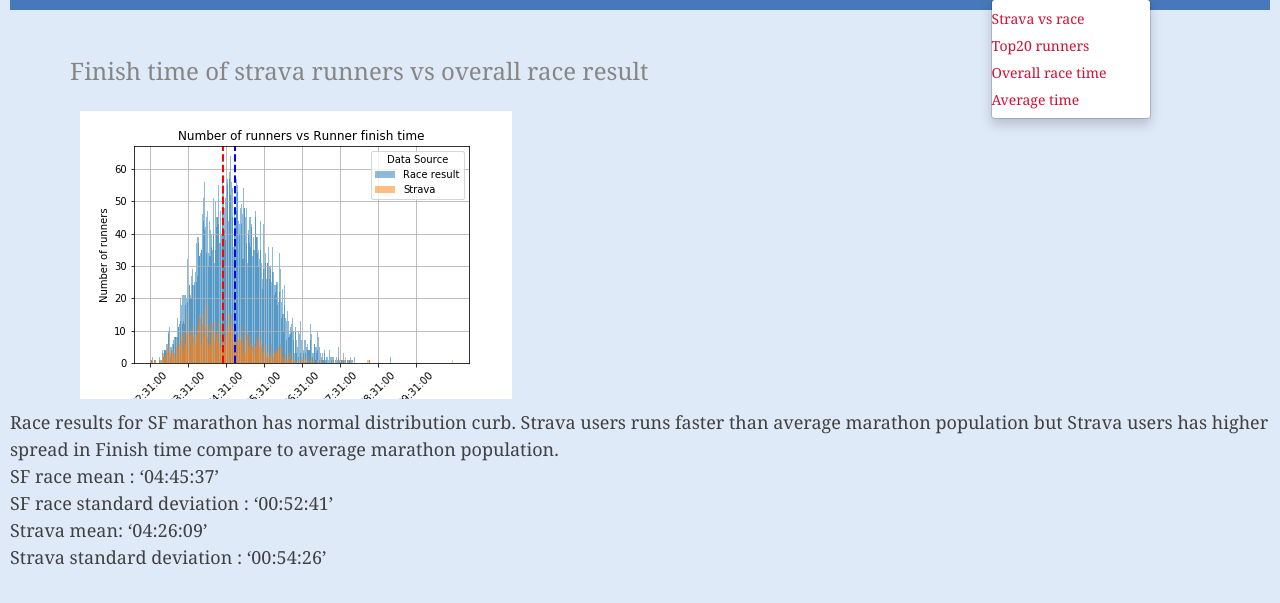
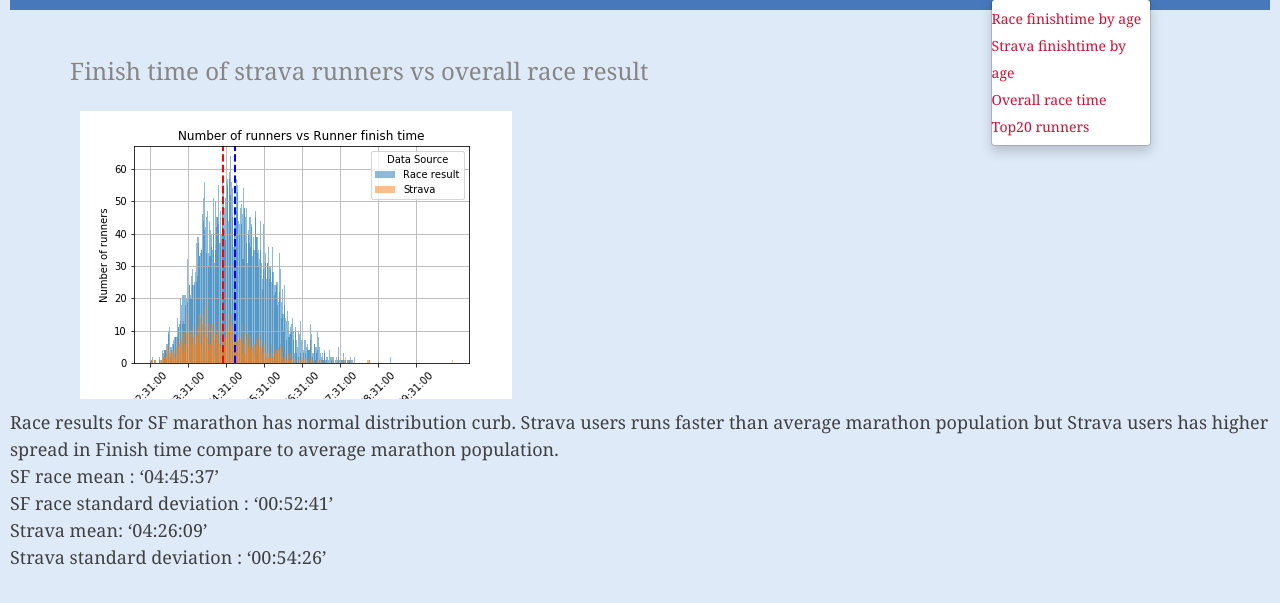
Before and after one commit to EmilySakata/data_visualization, a plain HTML site: page comparison_finishtime.html in a window 1280 px wide. Both pictures are taken after a click on the button "Plot". Shown: the part 61-664 px from the top of the page. Drawn offline with nearby package versions, Linux system fonts and the light colour scheme.

Commit message:
update navigation link

```diff
--- a/comparison_finishtime.html
+++ b/comparison_finishtime.html
@@ -34,10 +34,10 @@
         </button>
 
       <div class="dropdown-menu" id = "nav-button ">
-          <a class="dropdown-item"  href="#">Strava vs race </a><br>
-          <a class="dropdown-item"  href="#">Top20 runners </a><br>
-          <a class="dropdown-item"  href="#">Overall race time</a> <br>
-          <a class="dropdown-item"  href="#">Average time</a>
+      		<a class="dropdown-item"  href="age_vs_finishtime_race.html">Race finishtime by age </a><br>
+          <a class="dropdown-item"  href="age_vs_finishtime_strava.html">Strava finishtime by age </a><br>
+          <a class="dropdown-item"  href="comparison_finishtime.html">Overall race time</a> <br>
+          <a class="dropdown-item"  href="top10runner.html">Top20 runners</a>
         </div>
       </div>
 
```
